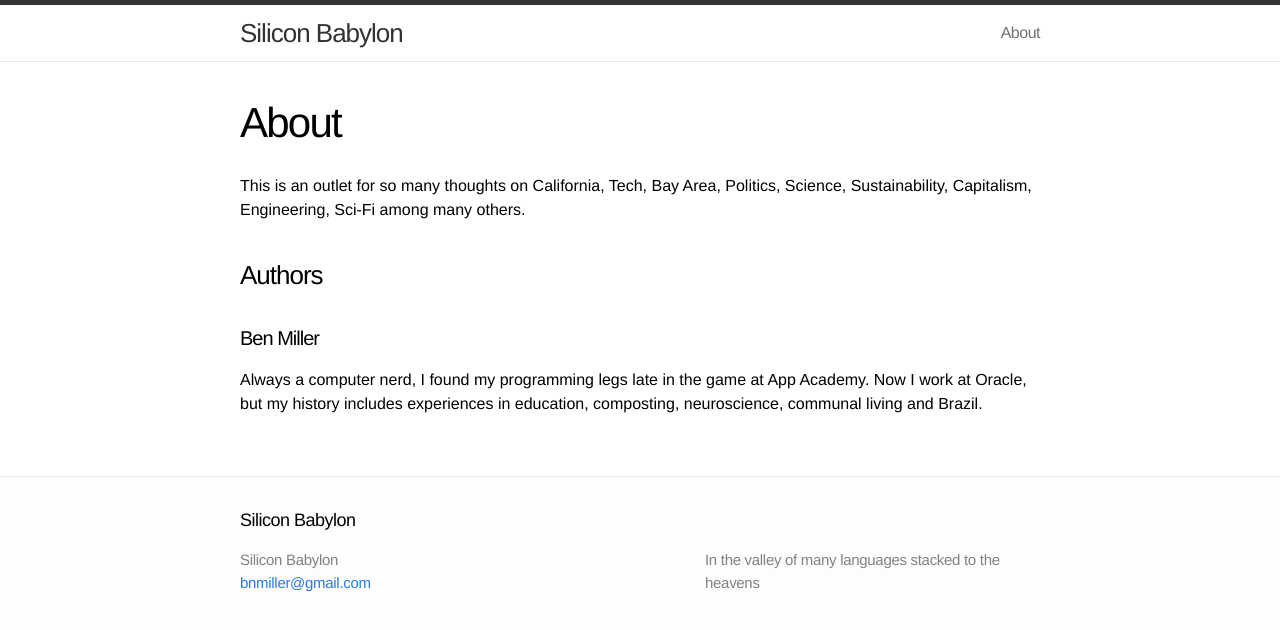
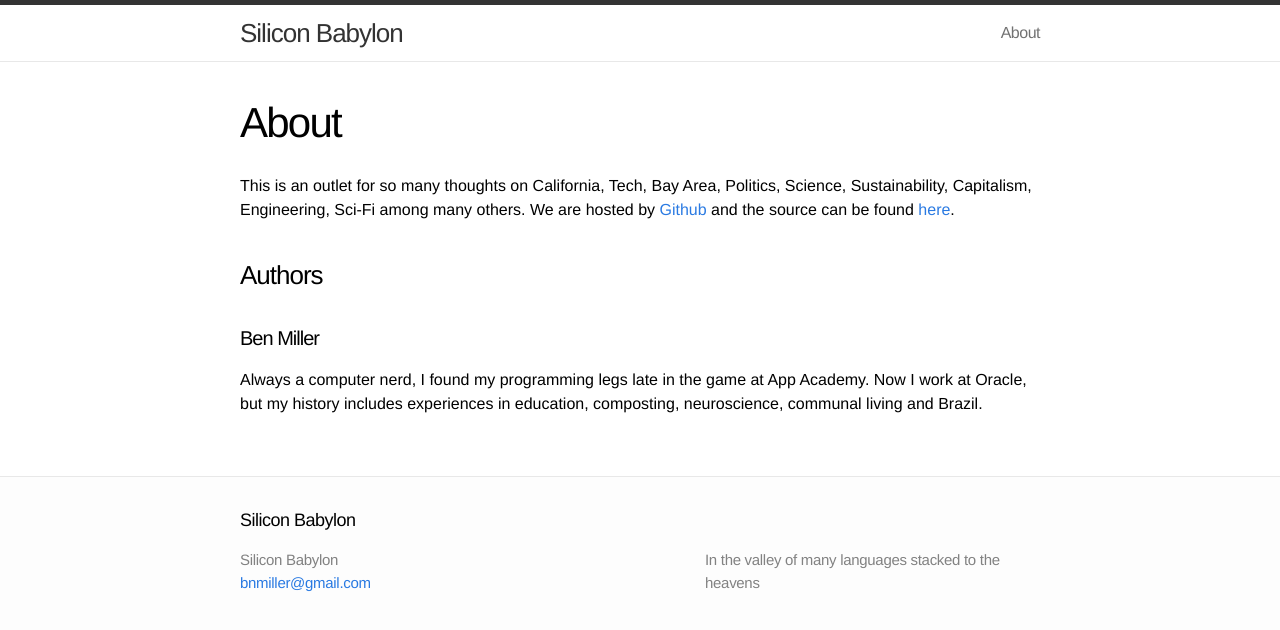
Before and after one commit to siliconbabylon/siliconbabylon.github.io, a Jekyll site: the page built from about.md, in a window 1280 px wide. Shown: the top 630 px of the page. Built offline with Jekyll 4.4.1, drawn with Linux system fonts in a browser that asks for light colours.

Commit message:
updated about

```diff
--- a/about.md
+++ b/about.md
@@ -4,7 +4,7 @@ title: About
 permalink: /about/
 ---
 
-This is an outlet for so many thoughts on California, Tech, Bay Area, Politics, Science, Sustainability, Capitalism, Engineering, Sci-Fi among many others.
+This is an outlet for so many thoughts on California, Tech, Bay Area, Politics, Science, Sustainability, Capitalism, Engineering, Sci-Fi among many others. We are hosted by [Github](http://github.com) and the source can be found [here](https://github.com/siliconbabylon/siliconbabylon.github.io).
 
 
 ###Authors
```
